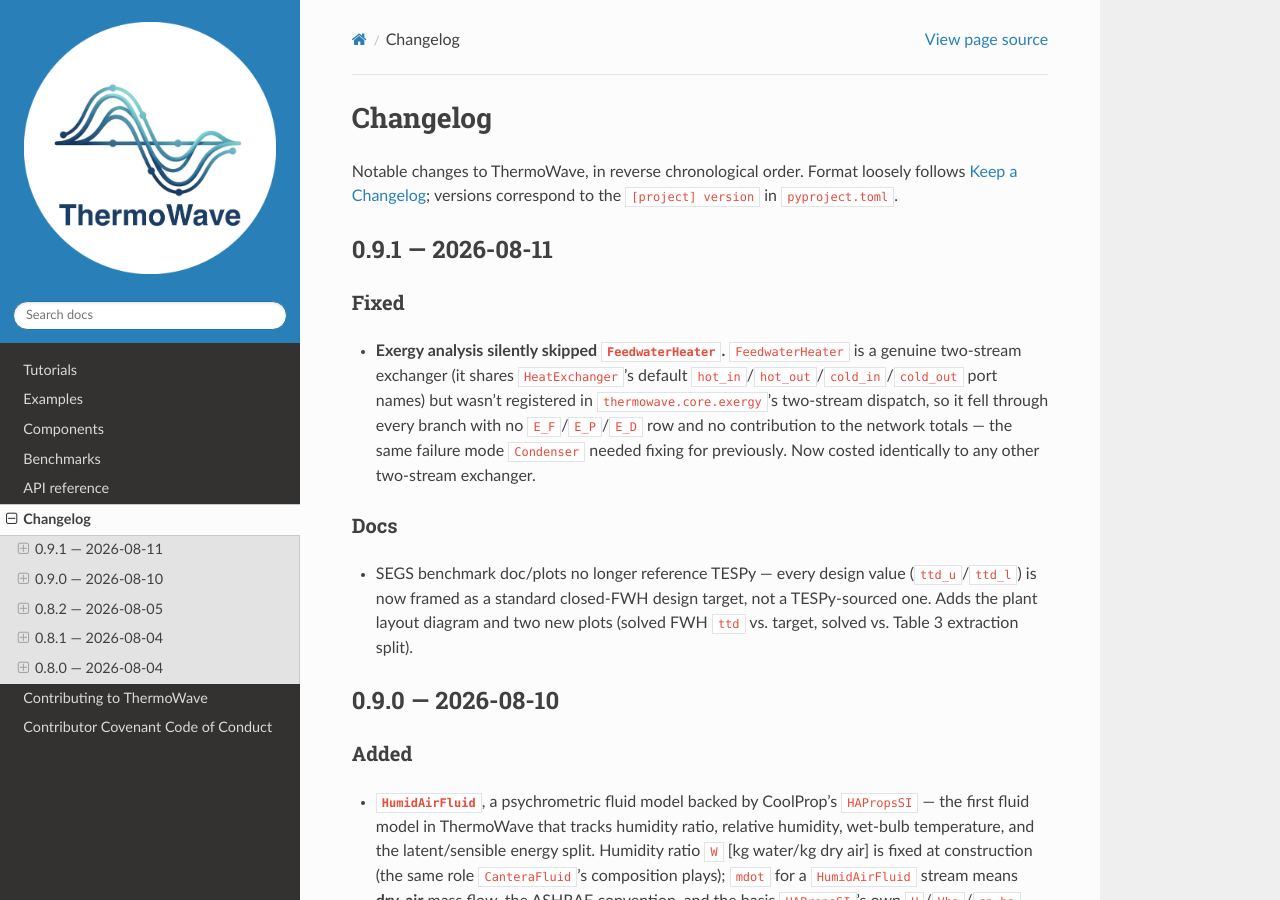
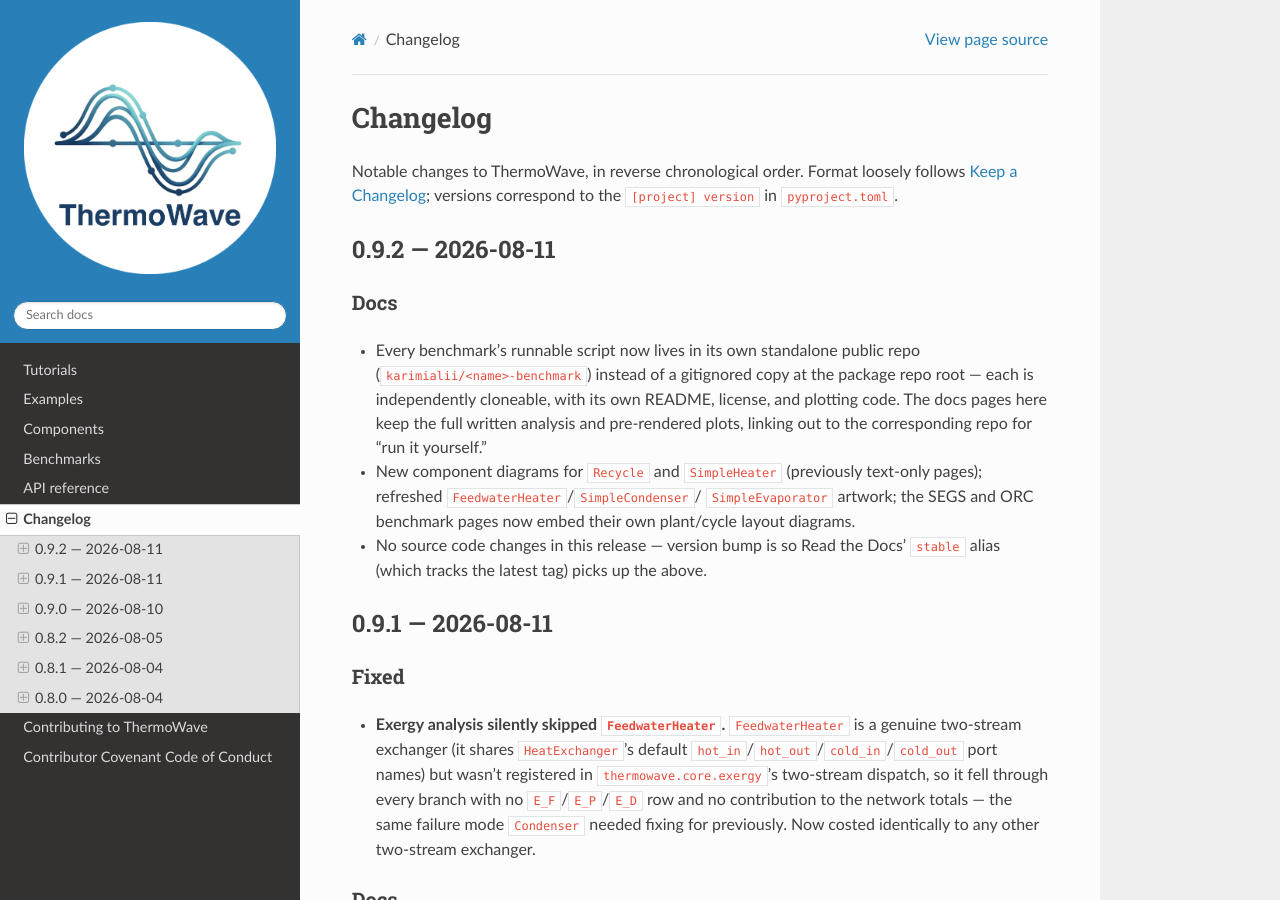
Before and after one commit to karimialii/ThermoWave, a Sphinx documentation site: the page built from docs/changelog.md, in a window 1280 px wide and 900 px high. Built offline with Sphinx 7.4.7 and the Read the Docs theme 3.1.0, drawn with Linux system fonts in a browser that asks for light colours.

Commit message:
Release 0.9.2: docs-only version bump
No source changes -- this moves Read the Docs' stable alias (pinned to
the highest git tag) forward to pick up the benchmark-repo split and new
diagrams landed since v0.9.1.

Co-Authored-By: Claude Sonnet 5 <noreply@anthropic.com>

```diff
--- a/docs/changelog.md
+++ b/docs/changelog.md
@@ -3,6 +3,23 @@
 Notable changes to ThermoWave, in reverse chronological order. Format loosely
 follows [Keep a Changelog](https://keepachangelog.com/en/1.1.0/); versions
 correspond to the `[project] version` in `pyproject.toml`.
+
+## 0.9.2 — 2026-08-11
+
+### Docs
+
+- Every benchmark's runnable script now lives in its own standalone public
+  repo (`karimialii/<name>-benchmark`) instead of a gitignored copy at the
+  package repo root — each is independently cloneable, with its own
+  README, license, and plotting code. The docs pages here keep the full
+  written analysis and pre-rendered plots, linking out to the
+  corresponding repo for "run it yourself."
+- New component diagrams for `Recycle` and `SimpleHeater` (previously
+  text-only pages); refreshed `FeedwaterHeater`/`SimpleCondenser`/
+  `SimpleEvaporator` artwork; the SEGS and ORC benchmark pages now embed
+  their own plant/cycle layout diagrams.
+- No source code changes in this release — version bump is so Read the
+  Docs' `stable` alias (which tracks the latest tag) picks up the above.
 
 ## 0.9.1 — 2026-08-11
 
--- a/pyproject.toml
+++ b/pyproject.toml
@@ -4,7 +4,7 @@ build-backend = "setuptools.build_meta"
 
 [project]
 name = "thermowave"
-version = "0.9.1"
+version = "0.9.2"
 description = "A headless, 1D implicit thermodynamic network solver for steady-state thermal-fluid systems"
 readme = "README.md"
 license = { text = "MIT" }
--- a/src/thermowave/__init__.py
+++ b/src/thermowave/__init__.py
@@ -1,3 +1,3 @@
 """ThermoWave: a 1D implicit thermodynamic network solver."""
 
-__version__ = "0.9.1"
+__version__ = "0.9.2"
```
